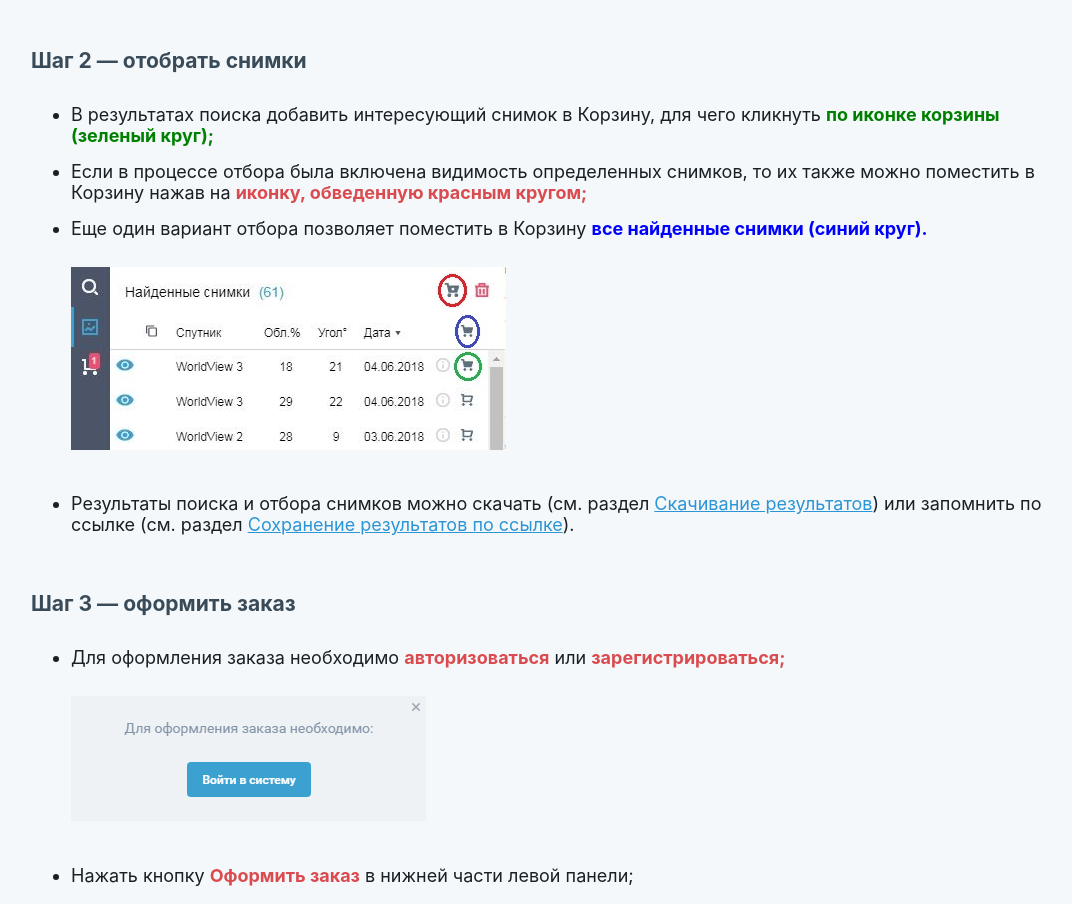
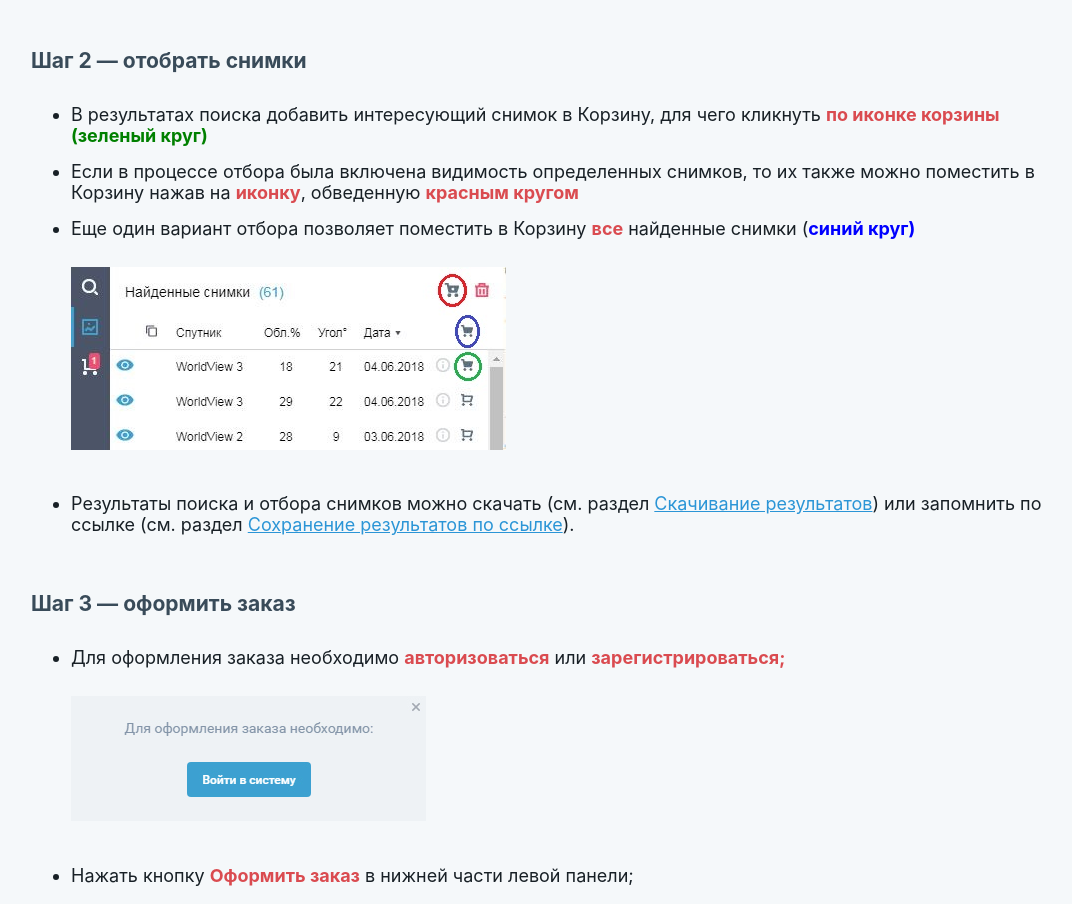
Before and after one commit to ScanEx/Documentation, a plain HTML site: page Catalog/index.html in a window 1280 px wide. Shown: the part 1631-2535 px from the top of the page, without its empty margins (99-1171 px from the left). Drawn offline with Linux system fonts and the light colour scheme.

Commit message:
Corrections

```diff
--- a/Catalog/index.html
+++ b/Catalog/index.html
@@ -61,9 +61,9 @@
       </div>
     <div class="bulleted-list">
       <ul>
-          <li>В результатах поиска добавить интересующий снимок в Корзину, для чего кликнуть <b style="color:Green;">по иконке корзины (зеленый круг);</b></li>
-            <li>Если в процессе отбора была включена видимость определенных снимков, то их также можно поместить в Корзину нажав на <b>иконку, обведенную красным кругом;</b></li>
-              <li>Еще один вариант отбора позволяет поместить в Корзину <b style="color:Blue;">все найденные снимки (синий круг).</b>
+          <li>В результатах поиска добавить интересующий снимок в Корзину, для чего кликнуть <b>по иконке корзины <b style="color:Green;">(зеленый круг)</b></b></li>
+            <li>Если в процессе отбора была включена видимость определенных снимков, то их также можно поместить в Корзину нажав на <b>иконку</b>, обведенную <b>красным кругом</b></li>
+              <li>Еще один вариант отбора позволяет поместить в Корзину <b>все</b> найденные снимки (<b style="color:Blue;">синий круг)</b></b>
           <p class="image">
             <img src="images/search_all.jpg" alt="">
           </p>
```
